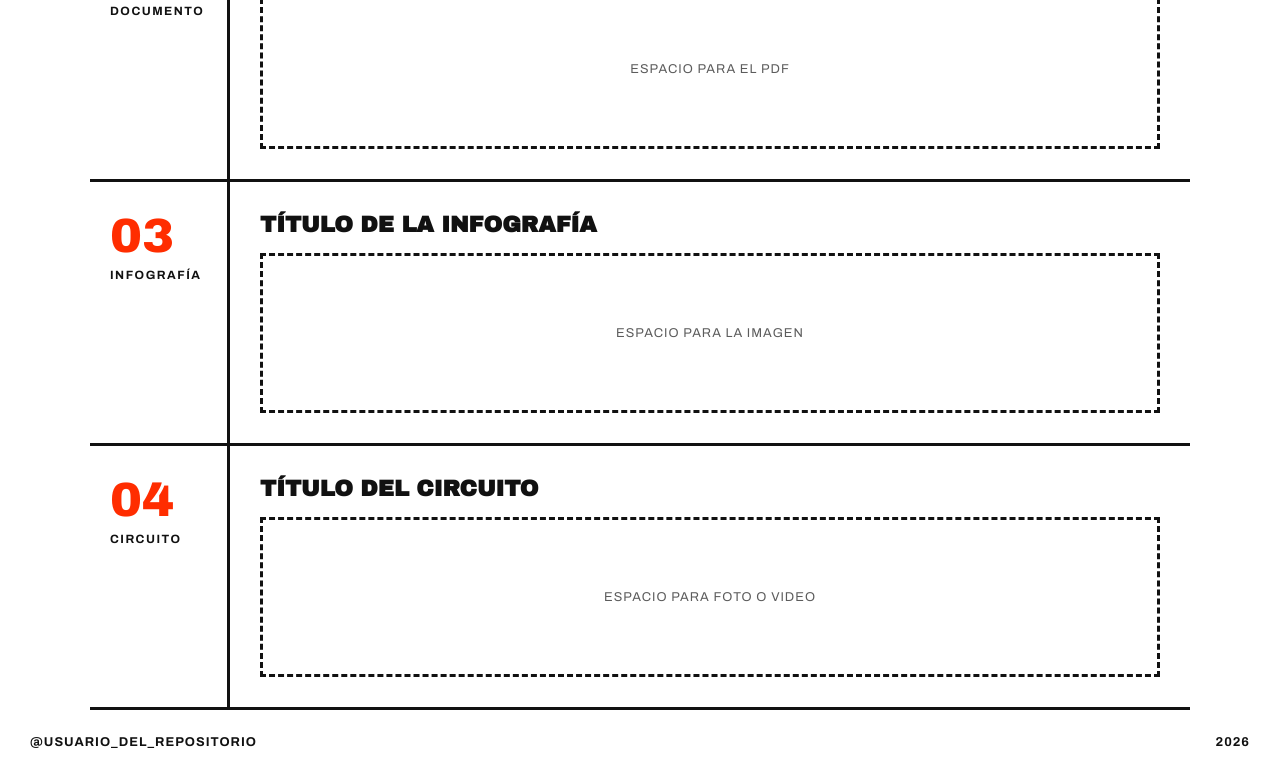
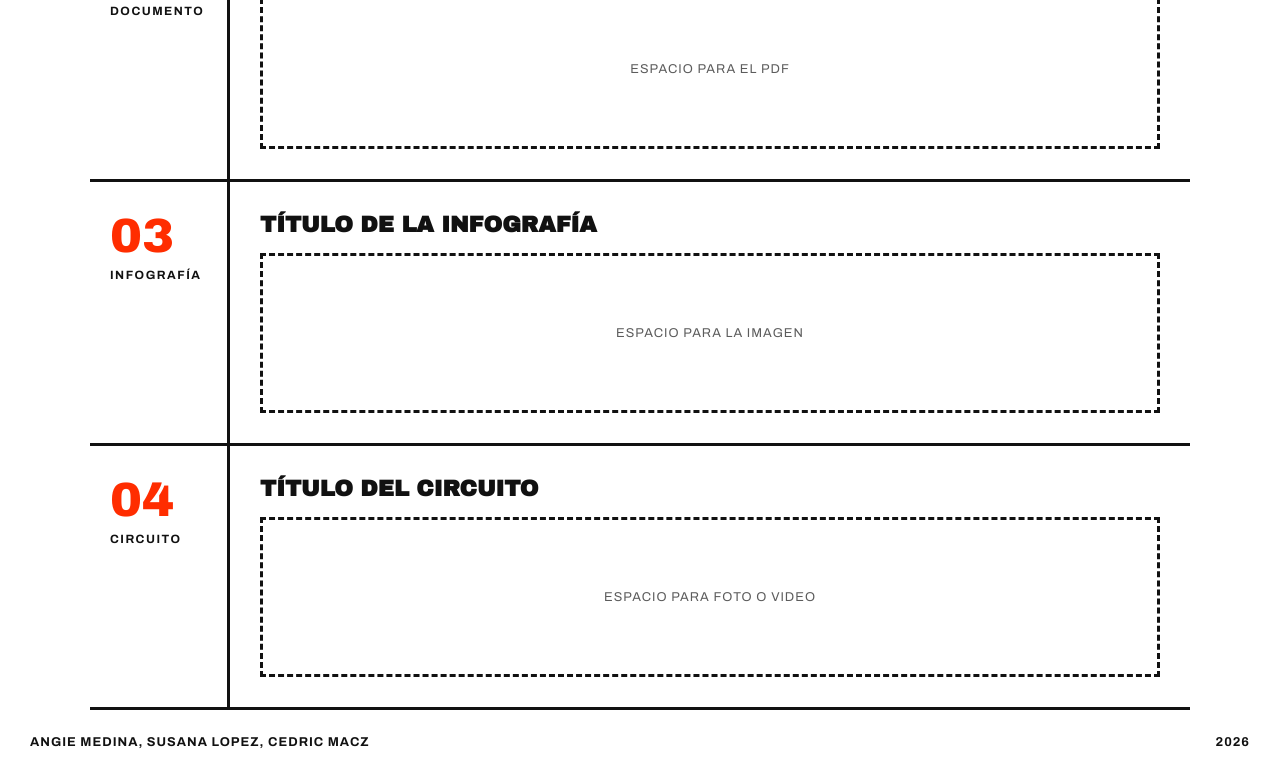
Before and after one commit to angiemedina18/ProyectoFinalTics_Medina_Lopez_Macz_11F_SafeAccessIRTRA, a plain HTML site: page index.html in a window 1280 px wide. Shown: the part 740-1514 px from the top of the page. Drawn offline with Linux system fonts and the light colour scheme.

Commit message:
Update index.html

```diff
--- a/index.html
+++ b/index.html
@@ -286,7 +286,7 @@
 </main>
 
 <footer>
-  <span>@usuario_del_repositorio</span>
+  <span>Angie Medina, SUsana Lopez, Cedric Macz</span>
   <span>2026</span>
 </footer>
 
```
